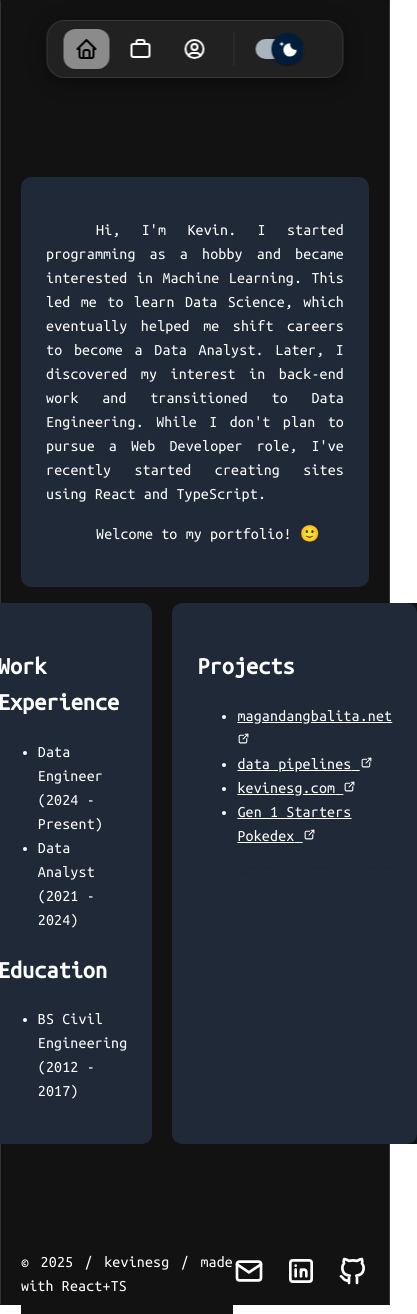
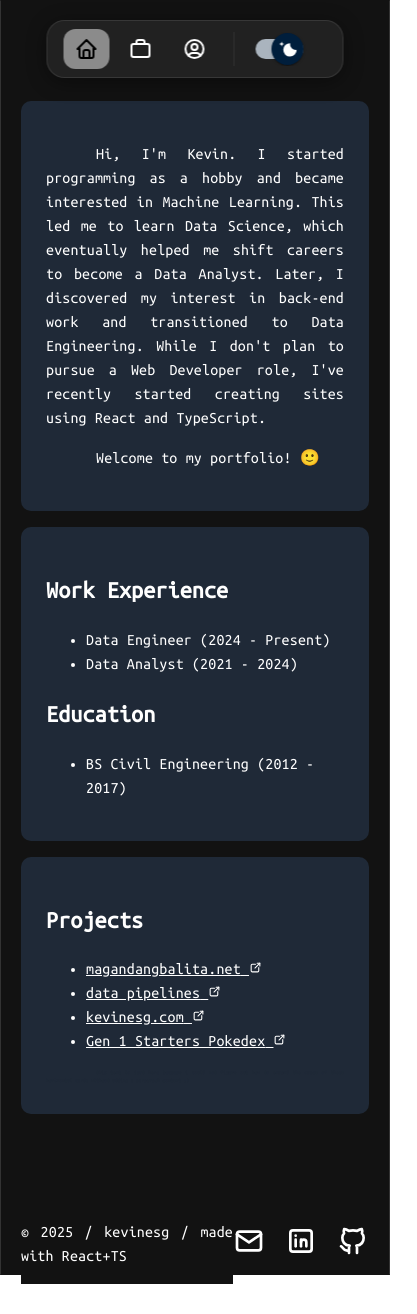
Before and after one commit to kevinesg/portfolio, a React (Vite) app: page / in a window 390 px wide. Shown: the whole page, 417 px wide, since content can reach past the window. After the commit the page ends 1284 px from the top, so only its background shows below. Built offline with nearby package versions, Linux system fonts and the light colour scheme.

Commit message:
updated responsiveness of Home page

```diff
--- a/src/pages/Experience.tsx
+++ b/src/pages/Experience.tsx
@@ -17,10 +17,12 @@ const Experience = () => {
               </div>
 
               <div className="exp-card-description">
+              <ul>
                 {exp.description.map((item, index) => (
                   <li key={`${exp.id}-desc-${index}`}>{item}</li>
                 ))}
                 <li>Tech used: {exp.tech.join(", ")}</li>
+                </ul>
               </div>
             </div>
           ))}
@@ -40,7 +42,7 @@ const Experience = () => {
           {[...projects].map((proj) => (
             <div key={proj.id}>
               <h3>
-                <a href={proj.link}>{proj.name}</a>
+                <a href={proj.link}  target="_blank" rel="noreferrer">{proj.name}</a>
               </h3>
               <ul>
                 <li>{proj.description}</li>
--- a/src/pages/Home.tsx
+++ b/src/pages/Home.tsx
@@ -3,7 +3,6 @@ import projects from "../../data/projects.json";
 const Home = () => {
   return (
     <div className="container">
-      <h2 className="hide-me-too">hide me!</h2>
       <div className="card">
         <p>
           Hi, I'm Kevin. I started programming as a hobby and became interested
--- a/src/style.css
+++ b/src/style.css
@@ -87,8 +87,20 @@
 
 .summaries-container {
   display: flex;
-  justify-content: space-between;
-  gap: 20px; /* Space between the cards */
+  gap: 1rem; /* Space between cards */
+  flex-wrap: wrap; /* Allows wrapping of cards */
+}
+
+.summaries-container .card {
+  flex: 1 1 calc(50% - 1rem); /* Each card takes up 50% width minus the gap */
+  min-width: 300px; /* Minimum width for each card */
+  max-width: 100%; /* Prevents cards from exceeding container width */
+}
+
+@media (max-width: 640px) {
+  .summaries-container .card {
+    flex: 1 1 100%; /* Cards take full width on smaller screens */
+  }
 }
 
 .summary {
@@ -150,6 +162,10 @@ a:hover {
 .custom-input:focus {
   border-color: var(--color-text-primary);
   outline: none;
+}
+
+.pc-setup {
+  padding-top: 50px;
 }
 
 
```
